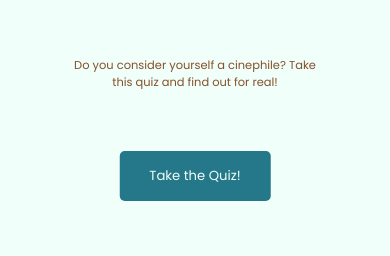
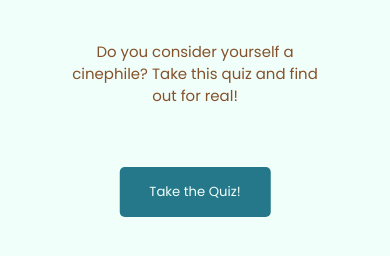
Before and after one commit to TeodoraAlina/Cinephilia-Quiz, a plain HTML site: page index.html in a window 390 px wide. Shown: the part 362-618 px from the top of the page. Drawn offline with Linux system fonts and the light colour scheme.

Commit message:
Delete console.log from script.js file

```diff
--- a/assets/css/style.css
+++ b/assets/css/style.css
@@ -410,6 +410,15 @@ footer .next_btn:hover {
         font-size: 55%;
     }
 
+    .info,
+    .hero-text p,
+    .result_box .buttons button,
+    .time_left_txt,
+    .info_box .buttons button,
+    .quiz_box header .timer .timer_sec {
+        font-size: 170%;
+    }
+
     .start_btn,
     .info_box,
     .quiz_box,
--- a/assets/js/script.js
+++ b/assets/js/script.js
@@ -101,7 +101,6 @@ next_btn.onclick = () => {
     timeOver.textContent = "Time Left"; // Change the timeText to timeOver
   } else {
     clearInterval(counter); // Clear counter
-    console.log("Questions completed");
     showResultBox(); // Call showResultBox function
   }
 };
@@ -159,13 +158,10 @@ function optionSelected(answer) {
   if (userAns == correctAns) {
     //If user selected option is equal to array's correct answer
     userScore += 1;
-    console.log(userScore);
     answer.classList.add("correct"); // Add green to correct answer
-    console.log("Answer is Correct!");
     answer.insertAdjacentHTML("beforeend", tickIcon);
   } else {
     answer.classList.add("incorrect"); // Add red to incorrect answer
-    console.log("Answer is Incorrect!");
     answer.insertAdjacentHTML("beforeend", crossIcon);
 
     // If answer is incorrect then select the correct answer
```
